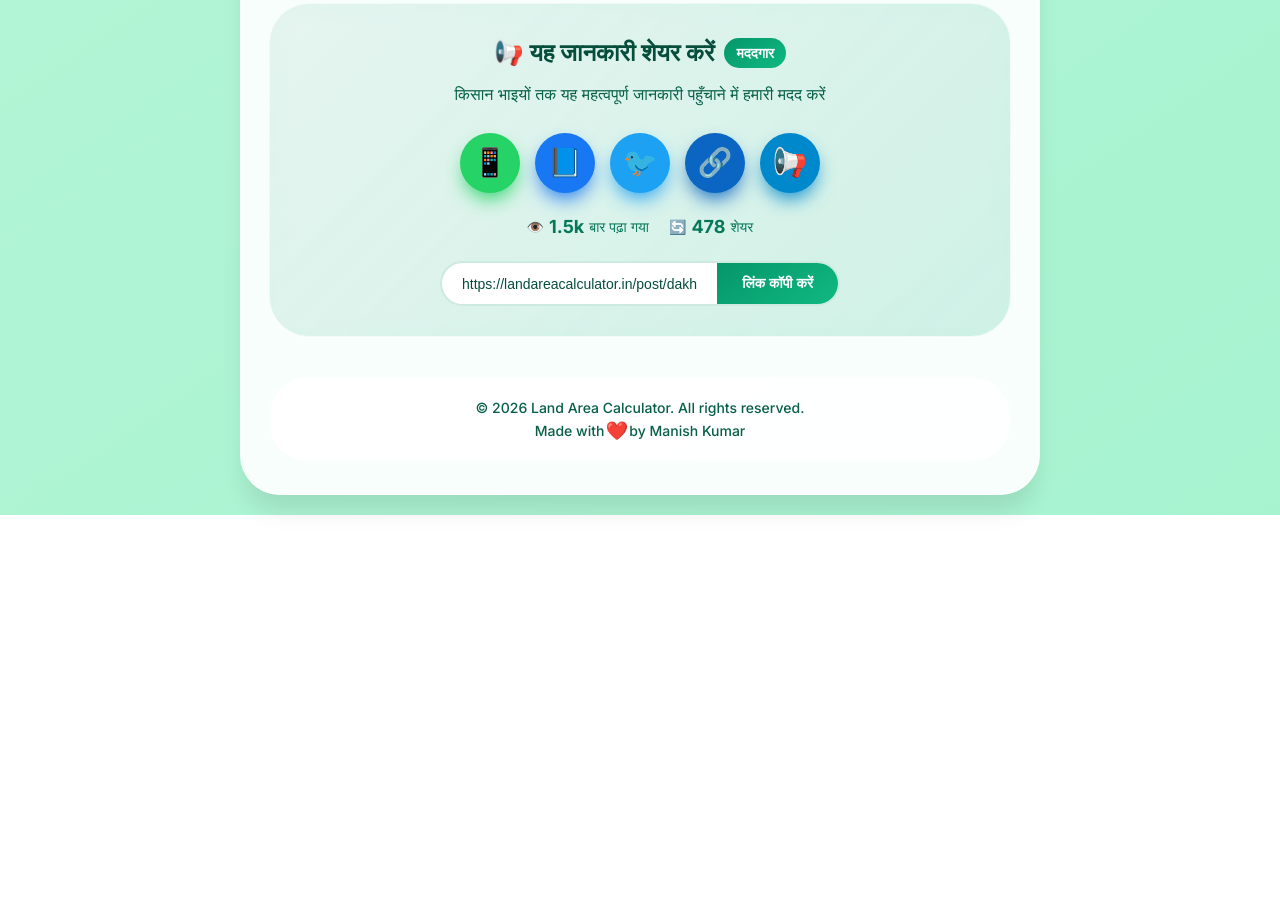
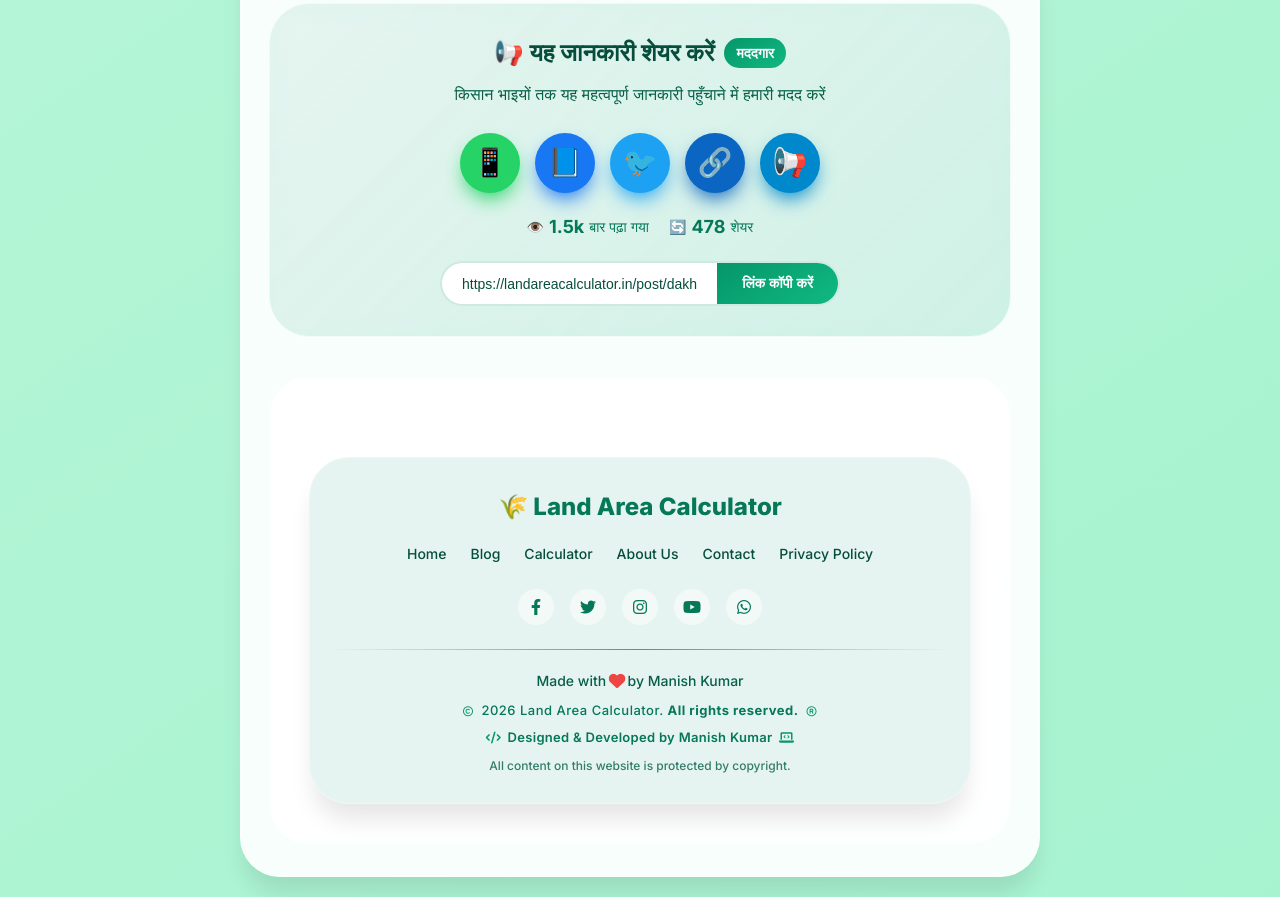
Before and after one commit to calculatyourland-bit/Landareacalculator, a plain HTML site: page post/dakhil-khariz-kya-hai.html in a window 1280 px wide. Shown: the part 4345-5242 px from the top of the page. Before the commit the page ends 4860 px from the top, so only its background shows below. Drawn offline with Linux system fonts and the light colour scheme.

Commit message:
Add Font Awesome and modify footer layout
Added Font Awesome stylesheet link and updated footer structure.

```diff
--- a/post/dakhil-khariz-kya-hai.html
+++ b/post/dakhil-khariz-kya-hai.html
@@ -29,6 +29,7 @@
   <link rel="preconnect" href="https://fonts.googleapis.com">
   <link rel="preconnect" href="https://fonts.gstatic.com" crossorigin>
   <link href="https://fonts.googleapis.com/css2?family=Inter:wght@400;500;600;700;800&display=swap" rel="stylesheet">
+  <link rel="stylesheet" href="https://cdnjs.cloudflare.com/ajax/libs/font-awesome/6.0.0-beta3/css/all.min.css">
 
   <style>
     /* Reset & Base */
@@ -729,9 +730,8 @@
 
     <!-- Footer -->
     <footer>
-      <p>© 2026 Land Area Calculator. All rights reserved.<br>
-      <span>Made with <span class="breathing-heart">❤️</span> by Manish Kumar</span></p>
-    </footer>
+      <div id="footer-container"></div>
+
   </div>
 </div>
 
@@ -796,5 +796,7 @@
   }
 </script>
 
+<script src="/components/footer.js"></script>
+
 </body>
 </html>
```
